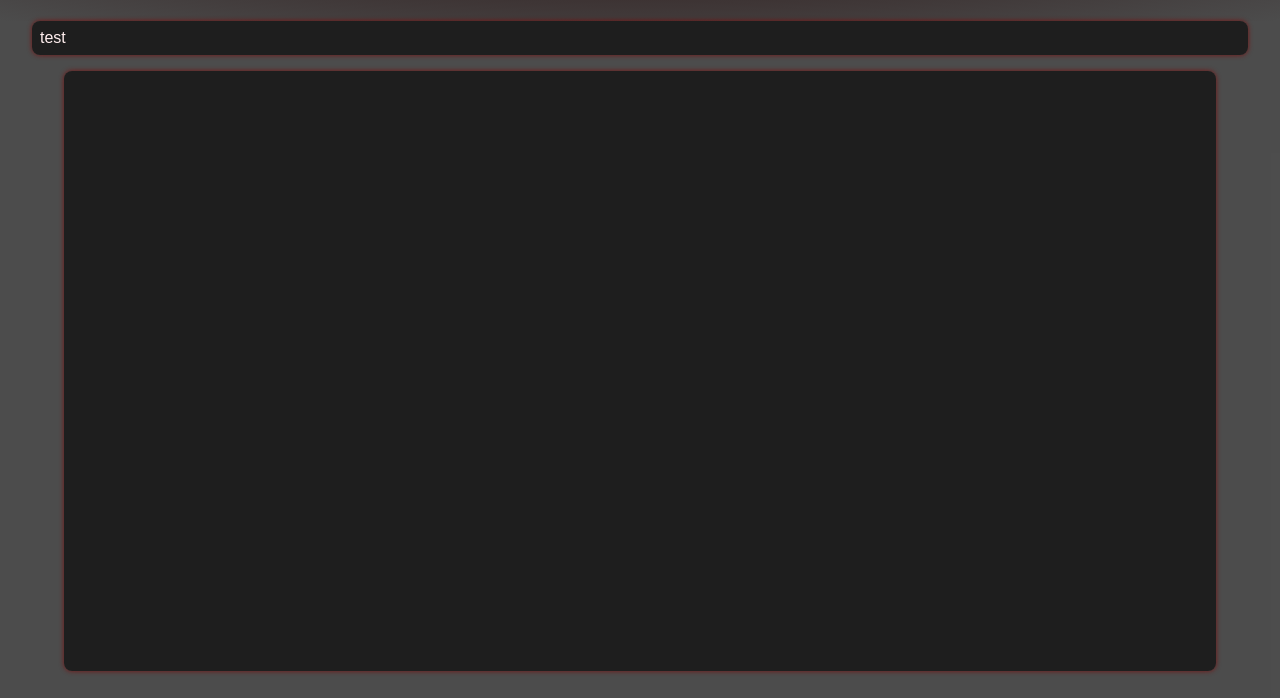
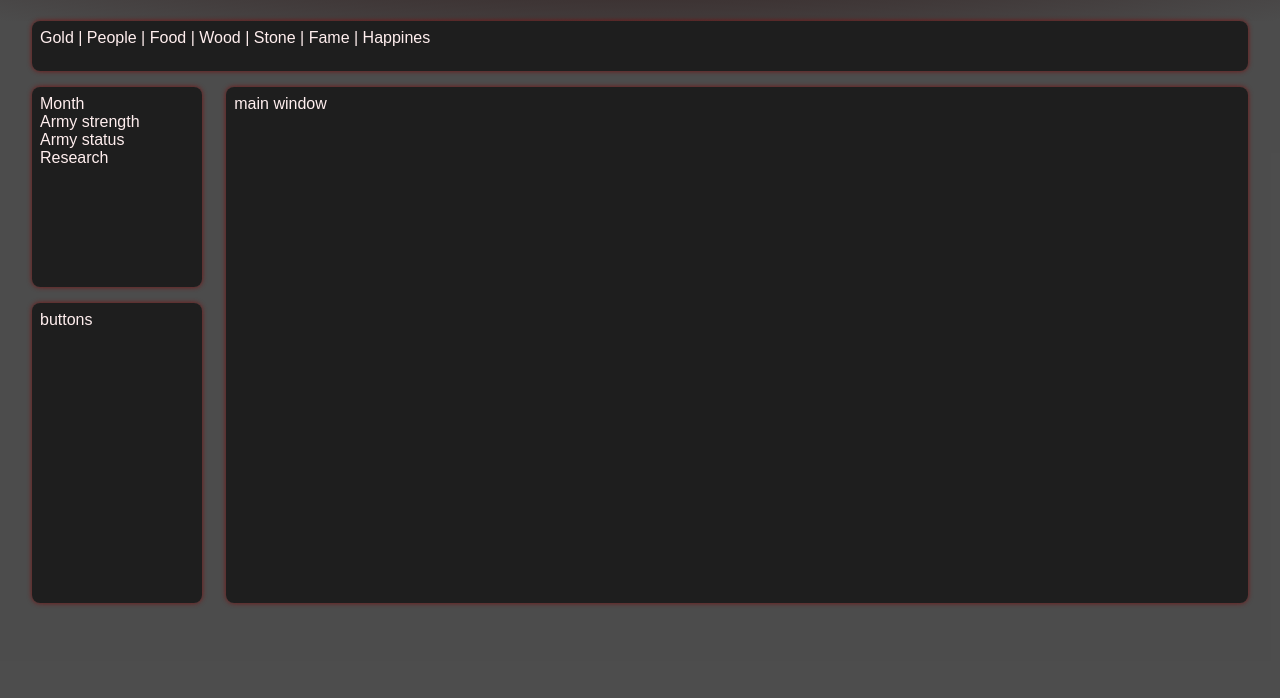
Before and after one commit to Quiatus/theGame, a website: page index.html in a window 1280 px wide. Shown: the part 102-800 px from the top of the page. Drawn offline with Linux system fonts and the light colour scheme; a web font is replaced by a local one.

Commit message:
add basic layout

```diff
--- a/css/style.css
+++ b/css/style.css
@@ -40,17 +40,54 @@ header {
   background: radial-gradient(ellipse at top, #281111, transparent);
 }
 
-div {
+.main {
+  width: 95vw;
+  margin: 0 auto;
+  display: grid;
+  grid-template-columns: 1fr 6fr;
+  grid-template-rows: auto;
+  gap: 1rem 1.5rem;
+}
+
+.resource-bar {
   background-color: rgba(0, 0, 0, 0.6);
   color: #FEE;
-  width: 95vw;
   box-shadow: 0 0 5px #711;
-  margin: 0 auto 1rem;
   padding: 0.5rem;
   border-radius: 0.5rem;
+  width: 100%;
+  grid-area: 1/1/2/3;
+  height: 50px;
 }
 
-.test {
-  width: 90%;
-  height: 600px;
+.resource-bar-side {
+  background-color: rgba(0, 0, 0, 0.6);
+  color: #FEE;
+  box-shadow: 0 0 5px #711;
+  padding: 0.5rem;
+  border-radius: 0.5rem;
+  width: 100%;
+  grid-area: 2/1/3/2;
+  height: 200px;
 }
+
+.navigation {
+  background-color: rgba(0, 0, 0, 0.6);
+  color: #FEE;
+  box-shadow: 0 0 5px #711;
+  padding: 0.5rem;
+  border-radius: 0.5rem;
+  width: 100%;
+  grid-area: 3/1/4/2;
+  height: 300px;
+}
+
+.content {
+  background-color: rgba(0, 0, 0, 0.6);
+  color: #FEE;
+  box-shadow: 0 0 5px #711;
+  padding: 0.5rem;
+  border-radius: 0.5rem;
+  width: 100%;
+  grid-area: 2/2/4/3;
+}
--- a/index.html
+++ b/index.html
@@ -14,11 +14,17 @@
         <h3 class="header__h3">Elements Unbound</h3>
     </header>
     <main>
-        <div>
-            test
+        <div class="main">
+            <div class="resource-bar">Gold | People | Food | Wood | Stone | Fame | Happines</div>
+            <div class="resource-bar-side">
+                <p>Month</p>
+                <p>Army strength</p>
+                <p>Army status</p>
+                <p>Research</p>
+            </div>
+            <div class="navigation">buttons</div>
+            <div class="content">main window</div>
         </div>
-
-        <div class="test"></div>
     </main>
 </body>
 </html>
--- a/sass/abstracts/_variables.scss
+++ b/sass/abstracts/_variables.scss
@@ -17,6 +17,7 @@ $text-shadow: 0 0 5px $border-color;
 
 // sizing
 
+$size-xl: 2rem;
 $size-l: 1.5rem;
 $size-m: 1rem;
 $size-sm: 0.5rem;
--- a/sass/base/_base.scss
+++ b/sass/base/_base.scss
@@ -23,6 +23,15 @@ header {
     background: radial-gradient(ellipse at top, #281111, transparent);
 }
 
+.main {
+    width: 95vw;
+    margin: 0 auto;
+    display: grid;
+    grid-template-columns: 1fr 6fr;
+    grid-template-rows: auto;
+    gap: $size-m $size-l;
+}
+
 img {
     display: block;
 }
--- a/sass/components/_box.scss
+++ b/sass/components/_box.scss
@@ -1,17 +1,33 @@
 @use '../abstracts' as *;
 
-div {
+@mixin generalDiv($width) {
     background-color: $box-bg;
     color: $font-primary;
-    width: 95vw;
-    //border: $box-border;
     box-shadow: $box-shadow;
-    margin: 0 auto $size-m;
     padding: $size-sm;
     border-radius: $size-sm;
+    width: $width;
 }
 
-.test {
-    width: 90%;
-    height: 600px;
+.resource-bar {
+    @include generalDiv(100%);
+    grid-area: 1 / 1 / 2 / 3;
+    height: 50px;
 }
+
+.resource-bar-side {
+    @include generalDiv(100%);
+    grid-area: 2 / 1 / 3 / 2;
+    height: 200px;
+}
+
+.navigation {
+    @include generalDiv(100%);
+    grid-area: 3 / 1 / 4 / 2;
+    height: 300px;
+}
+
+.content {
+    @include generalDiv(100%);
+    grid-area: 2 / 2 / 4 / 3;
+}
```
